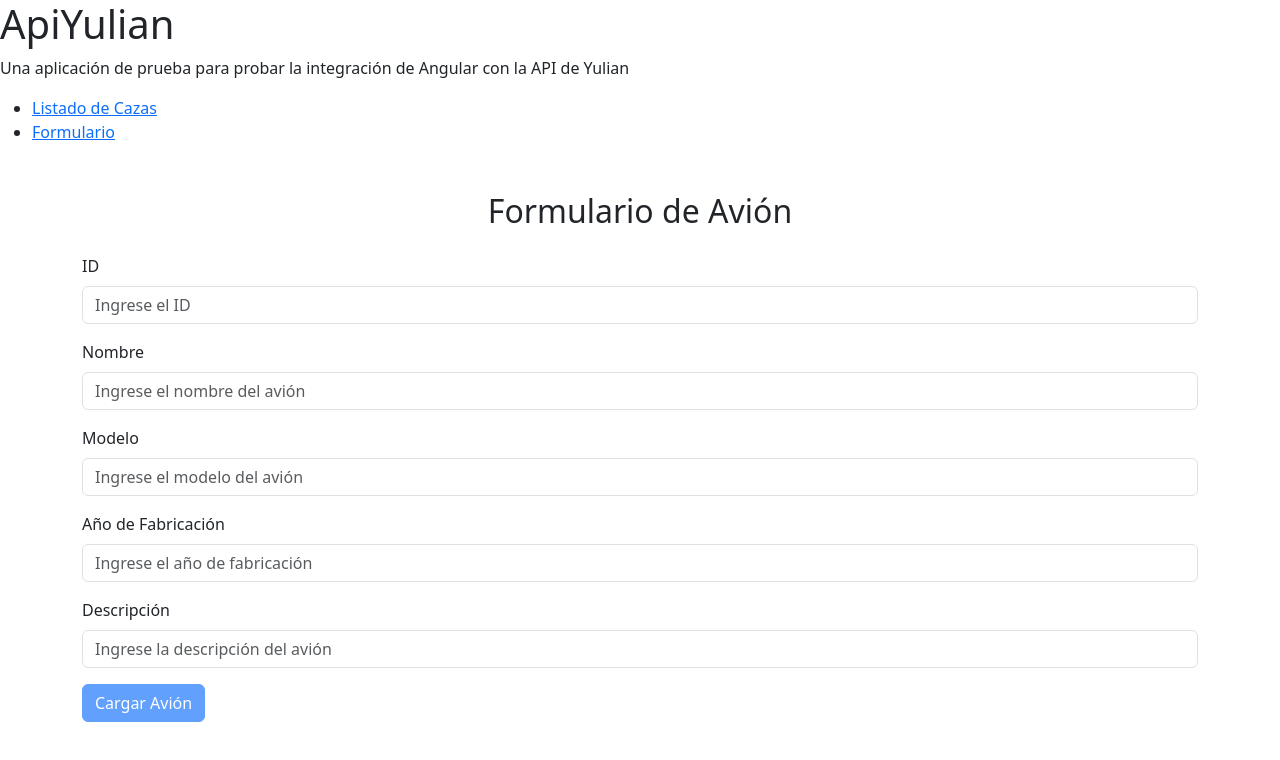
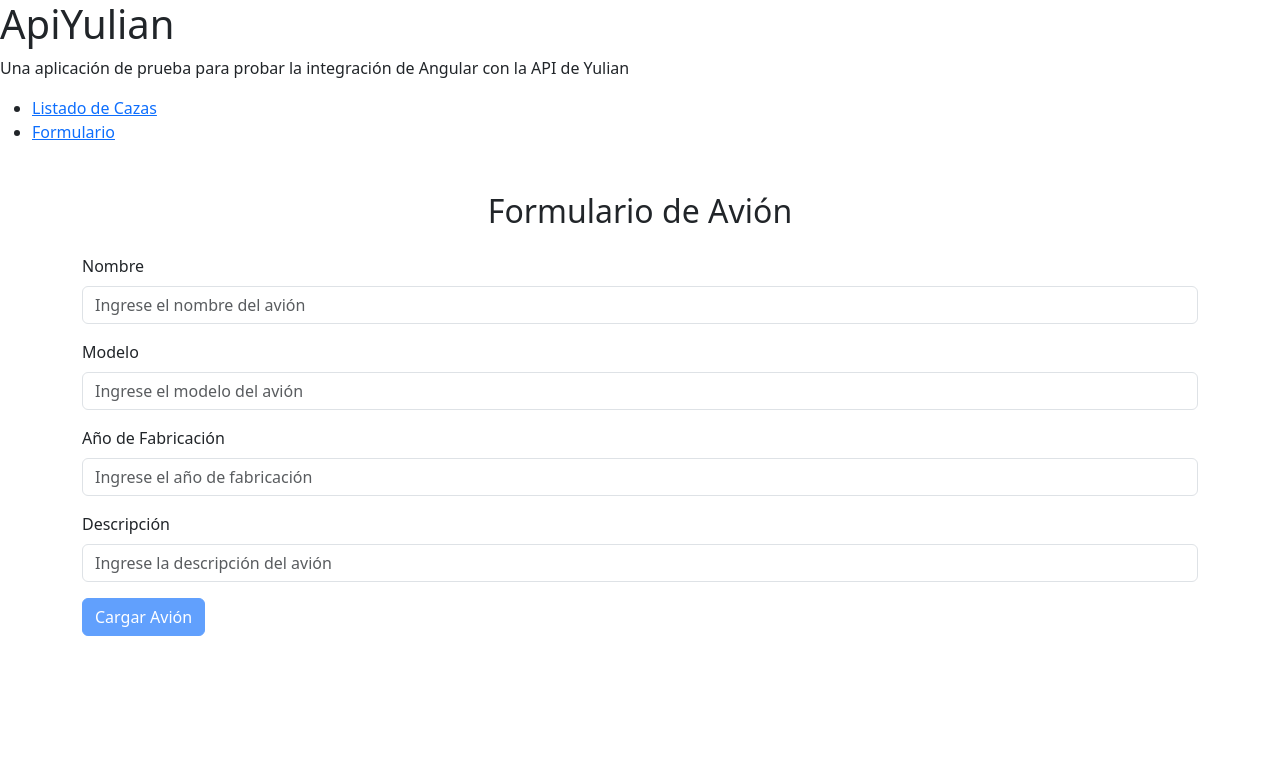
Before and after one commit to SlytherinEC/angular-api-yulian, an Angular app: page /formulario in a window 1280 px wide. Shown: the top 760 px of the page. Built offline with nearby package versions, Linux system fonts and the light colour scheme.

Commit message:
modificado componente Formulario

```diff
--- a/src/app/formulario/formulario.component.html
+++ b/src/app/formulario/formulario.component.html
@@ -1,13 +1,13 @@
 <div class="container mt-5">
     <h2 class="text-center mb-4">Formulario de Avión</h2>
     <form [formGroup]="avionForm" (ngSubmit)="onSubmit()">
-      <div class="mb-3">
+      <!-- <div class="mb-3">
         <label for="id" class="form-label">ID</label>
         <input type="number" class="form-control" id="id" formControlName="id" placeholder="Ingrese el ID">
         <div *ngIf="avionForm.get('id')?.invalid && avionForm.get('id')?.touched" class="text-danger">
           El ID es obligatorio y debe ser un número.
         </div>
-      </div>
+      </div> -->
       <div class="mb-3">
         <label for="nombre" class="form-label">Nombre</label>
         <input type="text" class="form-control" id="nombre" formControlName="nombre" placeholder="Ingrese el nombre del avión">
--- a/src/app/formulario/formulario.component.ts
+++ b/src/app/formulario/formulario.component.ts
@@ -16,7 +16,7 @@ export class FormularioComponent {
 
   constructor(private fb: FormBuilder, private cazasService: CazasService) {
     this.avionForm = this.fb.group({
-      id: [null, [Validators.required, Validators.pattern(/^\d+$/)]],
+      id: [''],
       nombre: ['', [Validators.required]],
       modelo: ['', [Validators.required]],
       anoFabricacion: [null, [Validators.required, Validators.pattern(/^\d+$/)]],
@@ -39,8 +39,6 @@ export class FormularioComponent {
           alert('Error al crear el avión: ' + JSON.stringify(error, null, 2));
         }
       )
-      // console.log('Avión cargado:', avion);
-      // alert('Avión cargado: ' + JSON.stringify(avion, null, 2));
     }
   }
 }
```
